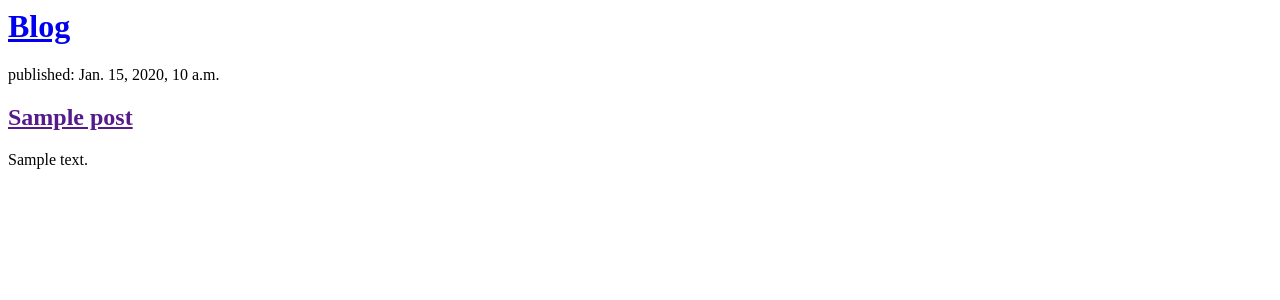
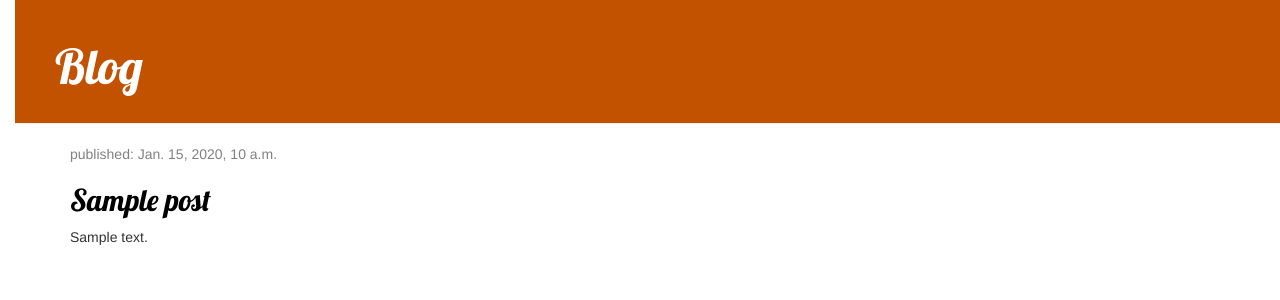
Before and after one commit to jonathonkindle/ITC172Final, a Django app: template mysite/Blog/templates/blog/post_list.html in a window 1280 px wide. Shown: the top 300 px of the page. Run offline with Django 3.2, Linux system fonts and the light colour scheme; the template is opened without the code that fills it: values that come from a table or form of the project are taken from there, others are empty; tables that the repository leaves empty hold one stand-in row (values such as "Sample post"); some libraries are stand-ins or nearby versions.

Commit message:
added base and post_list html pages along with css

```diff
--- /dev/null
+++ b/mysite/Blog/static/css/blog.css
@@ -0,0 +1,55 @@
+h1 a, h2 a {
+    color: #c25100;
+    font-family: 'Lobster';
+}
+
+body {
+    padding-left: 15px;
+}
+
+.page-header {
+    background-color: #C25100;
+    margin-top: 0;
+    padding: 20px 20px 20px 40px;
+}
+
+.page-header h1, .page-header h1 a, .page-header h1 a:visited, .page-header h1 a:active {
+    color: #ffffff;
+    font-size: 36pt;
+    text-decoration: none;
+}
+
+.content {
+    margin-left: 40px;
+}
+
+h1, h2, h3, h4 {
+    font-family: 'Lobster', cursive;
+}
+
+.date {
+    color: #828282;
+}
+
+.save {
+    float: right;
+}
+
+.post-form textarea, .post-form input {
+    width: 100%;
+}
+
+.top-menu, .top-menu:hover, .top-menu:visited {
+    color: #ffffff;
+    float: right;
+    font-size: 26pt;
+    margin-right: 20px;
+}
+
+.post {
+    margin-bottom: 70px;
+}
+
+.post h2 a, .post h2 a:visited {
+    color: #000000;
+}
--- /dev/null
+++ b/mysite/Blog/templates/blog/base.html
@@ -0,0 +1,24 @@
+{% load static %}
+<html>
+    <head>
+        <title>ITC172 Blog Final</title>
+        <link rel="stylesheet" href="//maxcdn.bootstrapcdn.com/bootstrap/3.2.0/css/bootstrap.min.css">
+        <link rel="stylesheet" href="//maxcdn.bootstrapcdn.com/bootstrap/3.2.0/css/bootstrap-theme.min.css">
+        <link href='//fonts.googleapis.com/css?family=Lobster&subset=latin,latin-ext' rel='stylesheet' type='text/css'>
+        <link rel="stylesheet" href="{% static 'css/blog.css' %}">
+    </head>
+    <body>
+        <div class="page-header">
+            <h1><a href="/">Blog</a></h1>
+        </div>
+
+        <div class="content container">
+            <div class="row">
+                <div class="col-md-8">
+                {% block content %}
+                {% endblock %}
+                </div>
+            </div>
+        </div>
+    </body>
+</html>
--- a/mysite/Blog/templates/blog/post_list.html
+++ b/mysite/Blog/templates/blog/post_list.html
@@ -1,17 +1,13 @@
-<html>
-    <head>
-        <title>ITC172 Blog Final</title>
-    </head>
-    <body>
-        <div>
-            <h1><a href="/">Blog</a></h1>
+{% extends 'blog/base.html' %}
+
+{% block content %}
+    {% for post in posts %}
+        <div class="post">
+            <div class="date">
+                <p>published: {{ post.published_date }}</p>
+            </div>
+            <h2><a href="">{{ post.title }}</a></h2>
+            <p>{{ post.text|linebreaksbr }}</p>
         </div>
-        {% for post in posts %}
-            <div>
-                <p>published: {{ post.published_date }}</p>
-                <h2><a href="">{{ post.title }}</a></h2>
-                <p>{{ post.text|linebreaksbr }}</p>
-            </div>
-        {% endfor %}
-    </body>
-</html>
+    {% endfor %}
+{% endblock %}
```
